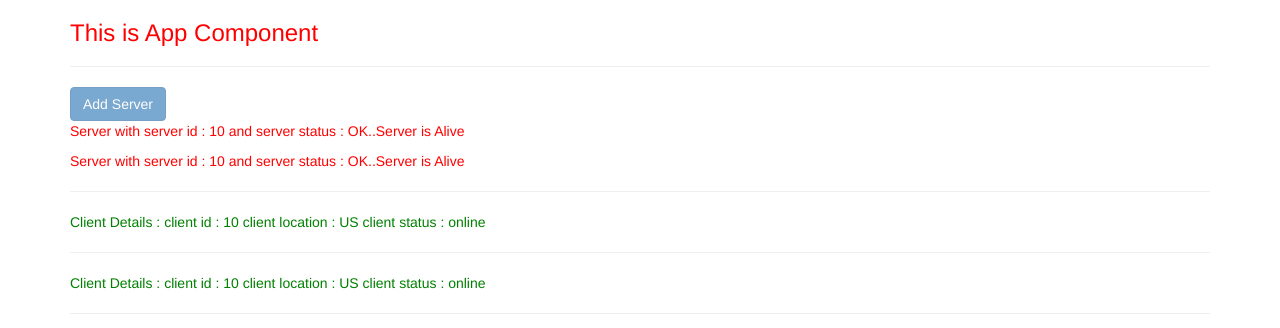
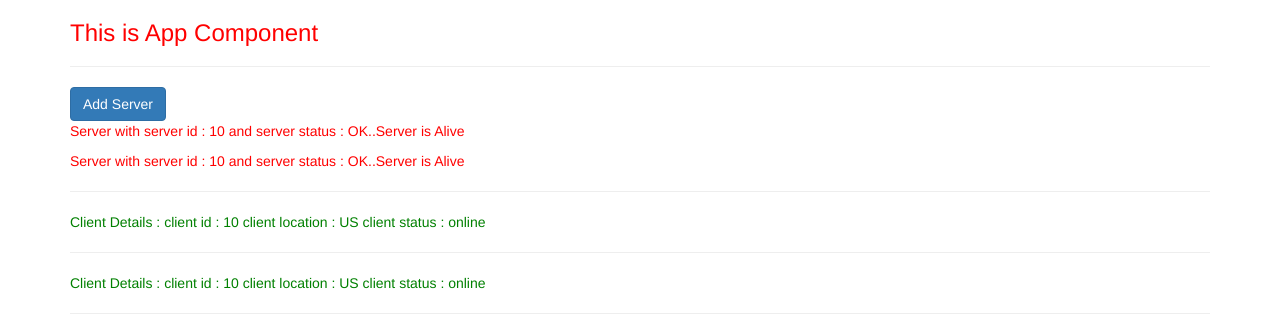
Before and after one commit to AmeyaChavre/Ng-Server-Client, an Angular app in the folder ng8-app/: page / in a window 1280 px wide. Shown: the top 328 px of the page. Built offline with nearby package versions, Linux system fonts and the light colour scheme.

Commit message:
Commit#81

```diff
--- a/ng8-app/src/app/servers/servers.component.html
+++ b/ng8-app/src/app/servers/servers.component.html
@@ -1,3 +1,3 @@
-<button class="btn btn-primary" [disabled]="allowNewServer"> Add Server </button>
+<button class="btn btn-primary" [disabled]="!allowNewServer"> Add Server </button>
 <app-server></app-server>
 <app-server></app-server>
```
